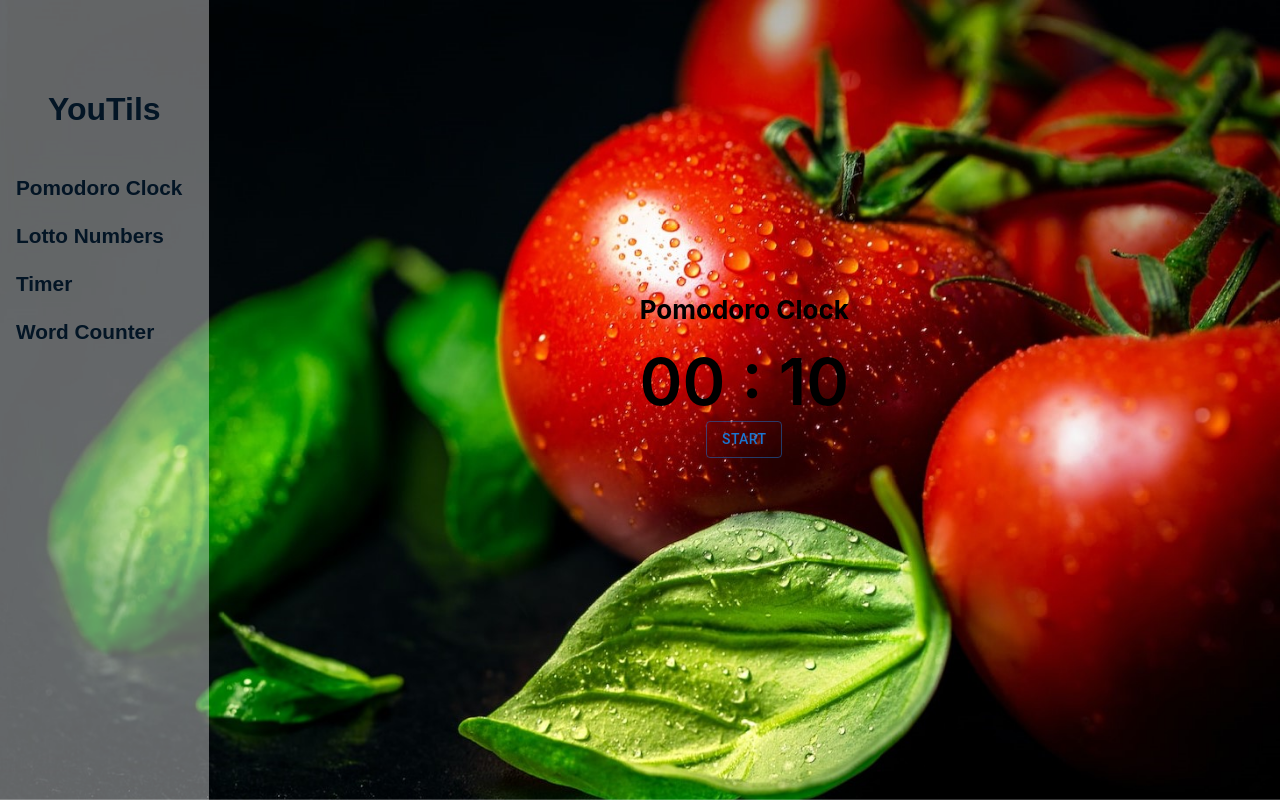
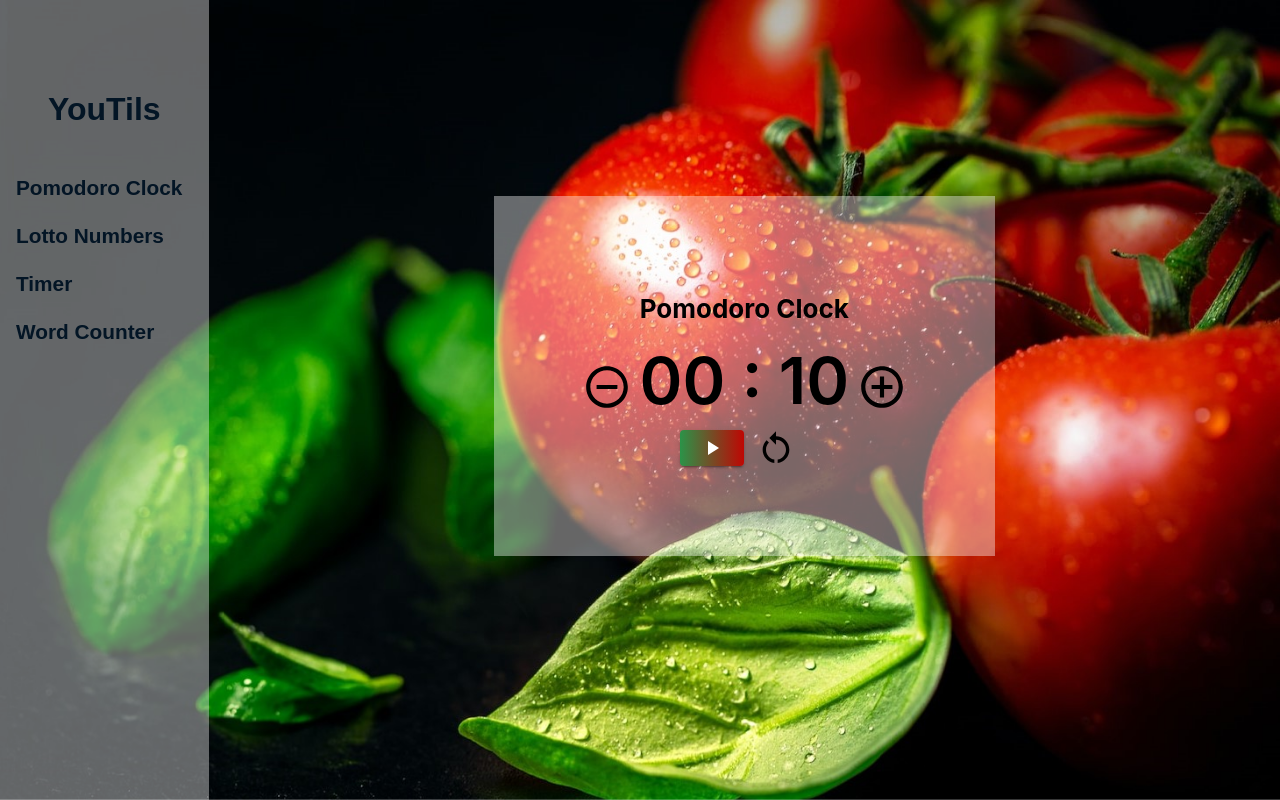
Before and after one commit to azurerr/YouTils, a React (Create React App) app: page /pomodoro in a window 1280 px wide. Built offline with nearby package versions, Linux system fonts and the light colour scheme; a web font is replaced by a local one.

Commit message:
Added - + buttons and icons

```diff
--- a/package.json
+++ b/package.json
@@ -5,7 +5,8 @@
   "dependencies": {
     "@emotion/react": "^11.11.1",
     "@emotion/styled": "^11.11.0",
-    "@mui/material": "^5.14.0",
+    "@mui/icons-material": "^5.14.1",
+    "@mui/material": "^5.14.1",
     "@testing-library/jest-dom": "^5.16.5",
     "@testing-library/react": "^13.4.0",
     "@testing-library/user-event": "^13.5.0",
--- a/src/App.scss
+++ b/src/App.scss
@@ -77,7 +77,6 @@
 
 .button {
   display: flex;
-  font-size: 2.5em;
 }
 
 @keyframes App-logo-spin {
--- a/src/components/PomodoroClock.jsx
+++ b/src/components/PomodoroClock.jsx
@@ -1,10 +1,16 @@
 import React, { useEffect, useState } from 'react';
 import Button from '@mui/material/Button'
+import RemoveCircleOutlineIcon from '@mui/icons-material/RemoveCircleOutline';
+import AddCircleOutlineIcon from '@mui/icons-material/AddCircleOutline';
+import RestartAltIcon from '@mui/icons-material/RestartAlt';
+import { Box } from '@mui/material';
+import PlayArrowIcon from '@mui/icons-material/PlayArrow';
+import PauseIcon from '@mui/icons-material/Pause';
 
 const POMODORO_TIME = 1 * 10;
 //const POMODORO_TIME = 25 * 60;
-const SHORTBREAK_TIME = 5 * 60;
-const LONGBREAK_TIME = 15 * 60;
+//const SHORTBREAK_TIME = 5 * 60;
+//const LONGBREAK_TIME = 15 * 60;
 
 function PomodoroClock() {
 
@@ -25,7 +31,6 @@ function PomodoroClock() {
     }, [isActive, time]);
 
 
-
     const formattedTime = () => {
         const minutes = Math.floor(time / 60);
         const seconds = time % 60;
@@ -36,38 +41,74 @@ function PomodoroClock() {
         setIsActive((prevActive) => !prevActive);
     }
 
-    const setButtons = () => {
-        if (time !== 0) {
+    const handleStartPause = () => (
+        <Button className='button'
+            variant="contained"
+            onClick={handleStart}
+            sx={{
+                color: 'white',
+                background: 'linear-gradient(to right, #2b9348, #bf0603)!important',
+                fontWeight: 'bold'
+            }}
+            disabled={time === 0}>
+            {time === 0 ?
+                'FINISHED' : isActive ?
+                    <PauseIcon></PauseIcon> : time === POMODORO_TIME ?
+                        <PlayArrowIcon></PlayArrowIcon> : 'Resume'}
+        </Button>
+    );
 
-            return (
-                <>
-                    <Button className='button' variant="outlined" onClick={handleStart}>
-                        {isActive ? 'Pause' : time === POMODORO_TIME ? 'Start' : 'Resume'}
-                    </Button>
-                    {
-                        (time < POMODORO_TIME && (
-                            <Button className='button' variant="text">↻</Button>
-                        ))
-                    }
-                </>
+    const changeTime = (action) => {
+        if (action === 'increase') {
+            setTime((prevTime) =>
+                prevTime + 60
             )
+        } else if (action === 'decrease' && time > 60) {
+            setTime((prevTime) =>
+                prevTime - 60
+            )
+        } else {
+            setTime(0);
         }
-        else {
-            return (
-                <Button disabled variant="outlined" onClick={handleStart}>
-                    FINISHED
-                </Button>
-            )
 
-        }
     }
 
+    const handleReset = () => {
+        console.log('called');
+        setTime(POMODORO_TIME);
+    }
 
     return (
-        <div>
-            <h1 className='menuTitle'>Pomodoro Clock</h1>
-            <div className='timeDisplay'>{formattedTime()}</div>
-            {setButtons()}
+        <div
+            style={{
+                display: 'flex',
+                justifyContent: 'center',
+                alignItems: 'center',
+            }}
+        >
+            <Box className='box'
+                sx={{
+                    background: 'rgba(255, 255, 255, 0.4)',
+                    padding: 10
+                }}
+
+            >
+                <h1 className='menuTitle'>Pomodoro Clock</h1>
+                <div className='timeDisplay'>
+                    <Button className='adjustButton' onClick={() => changeTime('decrease')} sx={{ color: 'black' }} >
+                        <RemoveCircleOutlineIcon sx={{ fontSize: 50 }}></RemoveCircleOutlineIcon>
+                    </Button>
+                    {formattedTime()}
+                    <Button className='adjustButton' onClick={() => changeTime('increase')} sx={{ color: 'black', padding: 1 }} >
+                        <AddCircleOutlineIcon sx={{ fontSize: 50 }}></AddCircleOutlineIcon>
+                    </Button>
+
+                </div>
+                {handleStartPause()}
+                <Button onClick={() => handleReset()} sx={{ color: 'black', padding: 1 }}>
+                    <RestartAltIcon sx={{ fontSize: 40 }}></RestartAltIcon>
+                </Button>
+            </Box>
         </div>
     );
 }
```
Also changed, not shown: 1 other file (tests, documents, lock files or other folders).
